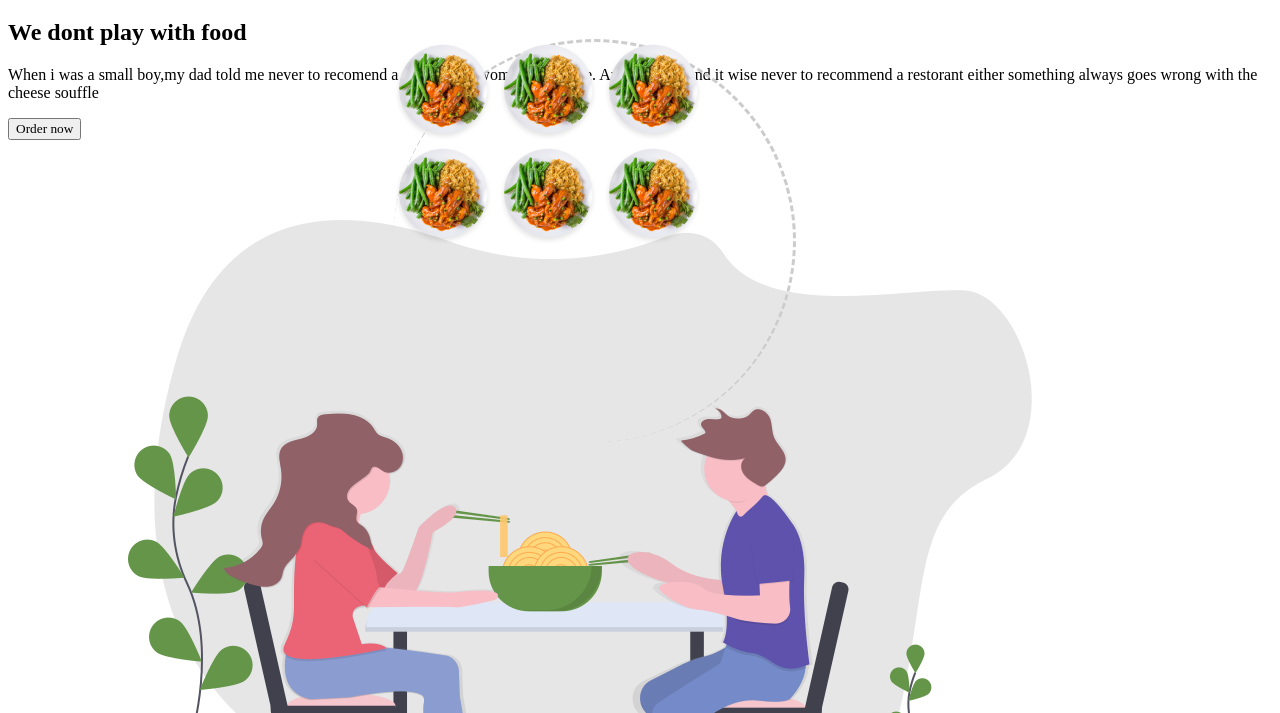
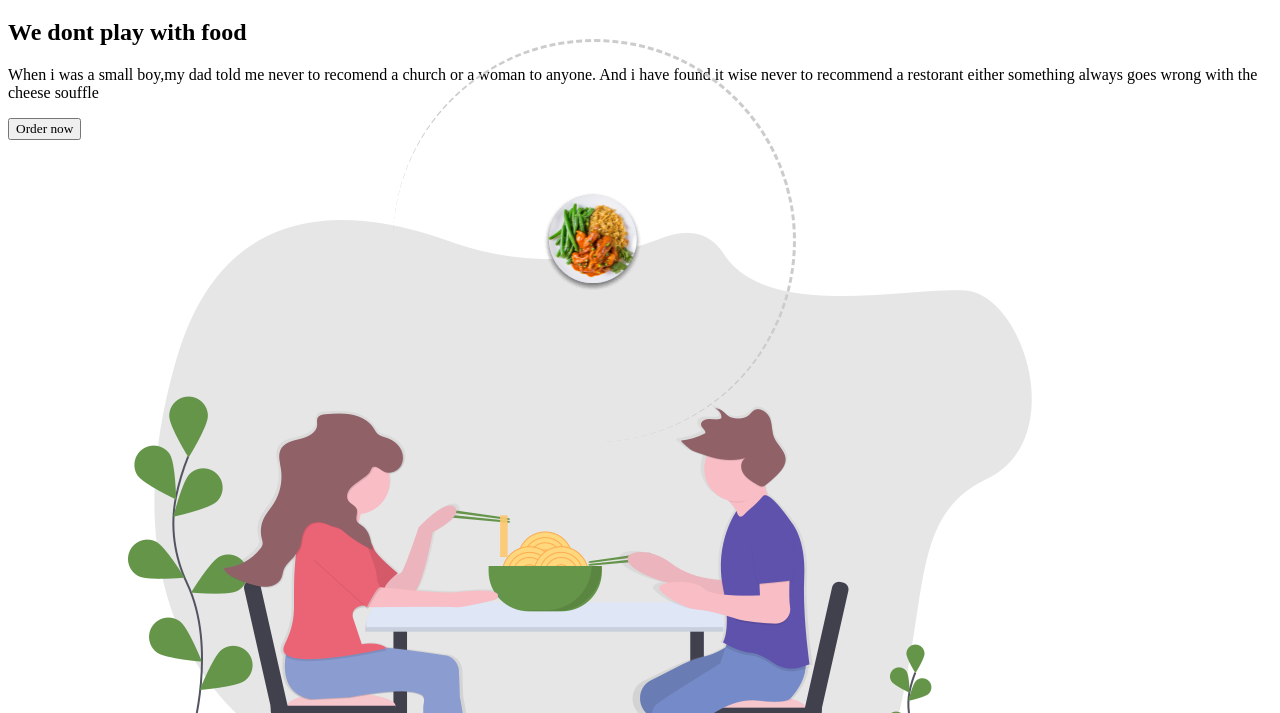
Before and after one commit to trevin-livele/ip2_streetfood_website, a plain HTML site: page index.html in a window 1280 px wide. Shown: the part 87-800 px from the top of the page. Drawn offline with Linux system fonts and the light colour scheme.

Commit message:
centrally places the first image in dishes class

```diff
--- a/index.css
+++ b/index.css
@@ -5,7 +5,7 @@ footer{
   background-color: #C9ECD5;
 }
 
-.dishes-in-circle {
+.carrot_dishes {
   margin: 100px;
   width: 400px;
   height: 400px;
@@ -18,3 +18,11 @@ footer{
   right: 30%;
 
 }
+.carrot_dishes img {
+  position: absolute;
+  top: 50%;
+  left: 50%;
+  margin: -50px;
+  width: 100px;
+  height: 100px;
+}
--- a/index.html
+++ b/index.html
@@ -20,7 +20,7 @@
             <a href="#about">Contact</a>
           </div>
     </nav>
-    <div class="dishes-in-circle">
+    <div class="carrot_dishes">
         <img src="images1/image 5.png" alt="carot_dish">
         <img src="images1/image 5.png" alt="carot_dish">
         <img src="images1/image 5.png" alt="carot_dish">
```
